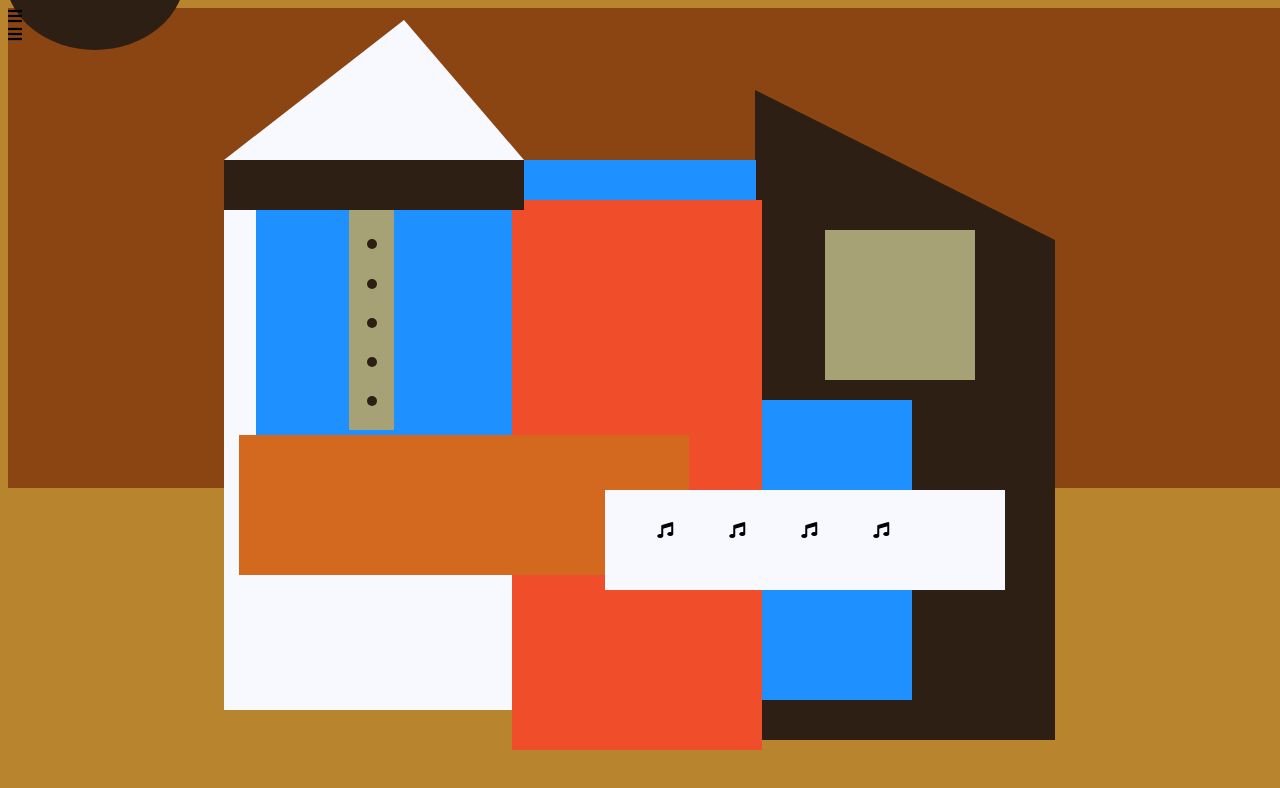
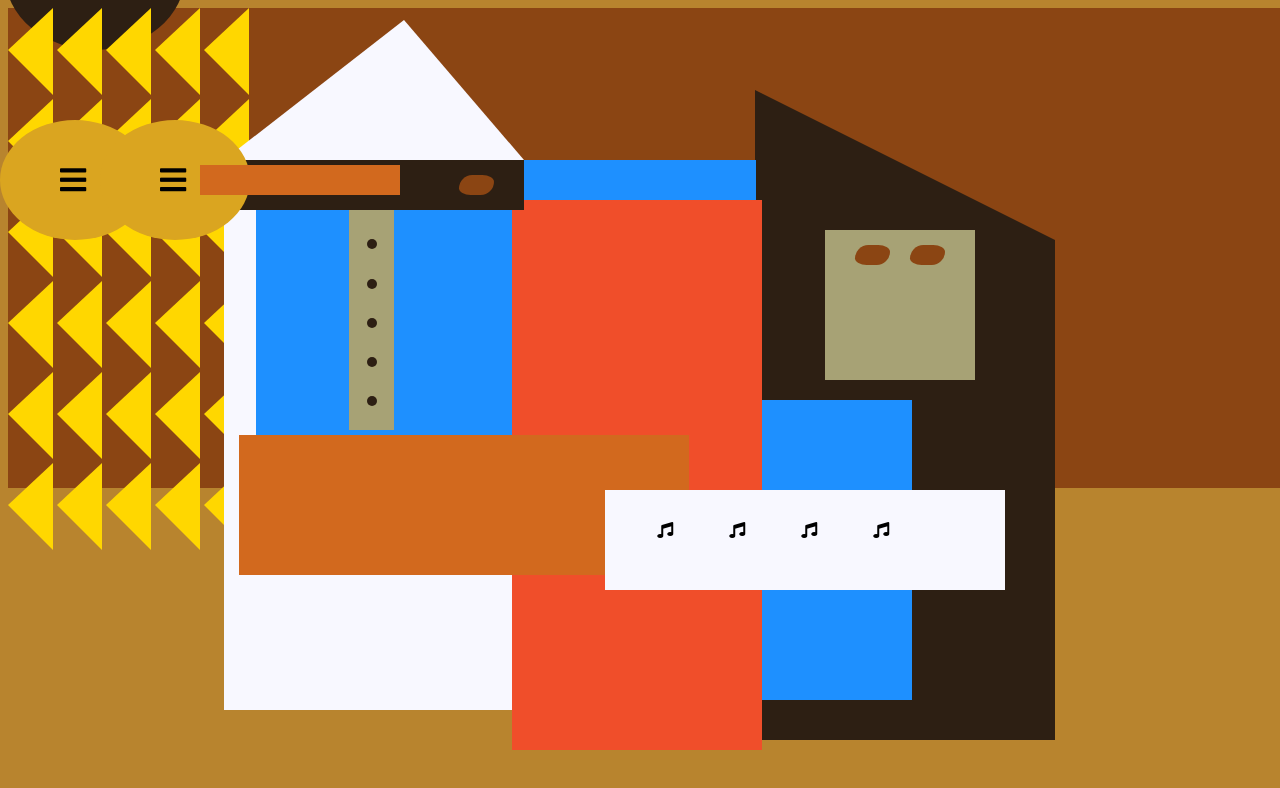
Before and after one commit to nagimtm/Picasso-Painting, a plain HTML site: page index.html in a window 1280 px wide. Drawn offline with Linux system fonts and the light colour scheme.

Commit message:
Add last css style and complete the Picasso Painting project.

```diff
--- a/styles.css
+++ b/styles.css
@@ -174,4 +174,87 @@ body {
     position: absolute;
     top: -40px;
     left: 20px;
+    z-index: 3;
 }
+
+#triangles {
+    width: 250px;
+    height: 550px;
+}
+
+.triangle {
+    width: 0;
+    height: 0;
+    border-style: solid;
+    border-width: 42px 45px 45px 0;
+    border-top-color: transparent;
+    border-bottom-color: transparent;
+    border-left-color: transparent;
+    border-right-color: Gold;
+    display: inline-block;
+}
+
+#guitar {
+    width: 100%;
+    height: 100px;
+    position: absolute;
+    top: 120px;
+    left: 0px;
+    z-index: 3;
+}
+
+.guitar {
+    width: 150px;
+    height: 120px;
+    background-color: goldenrod;
+    border-radius: 50%;
+}
+
+#guitar-left {
+    position: absolute;
+    left: 0px;
+}
+
+#guitar-right {
+    position: absolute;
+    left: 100px;
+}
+
+.fa-bars {
+    display: block;
+    margin-top: 30%;
+    margin-left: 40%;
+}
+
+#guitar-neck {
+    width: 200px;
+    height: 30px;
+    background-color: #d2691e;
+    position: absolute;
+    top: 45px;
+    left: 200px;
+    z-index: 3;
+}
+
+.eyes {
+    width: 35px;
+    height: 20px;
+    background-color: #8b4513;
+    border-radius: 20px 50%;
+}
+
+.right {
+    position: absolute;
+    top: 15px;
+    right: 30px;
+}
+
+.left {
+    position: absolute;
+    top: 15px;
+    left: 30px;
+}
+
+.fas {
+    font-size: 30px;
+}
```
